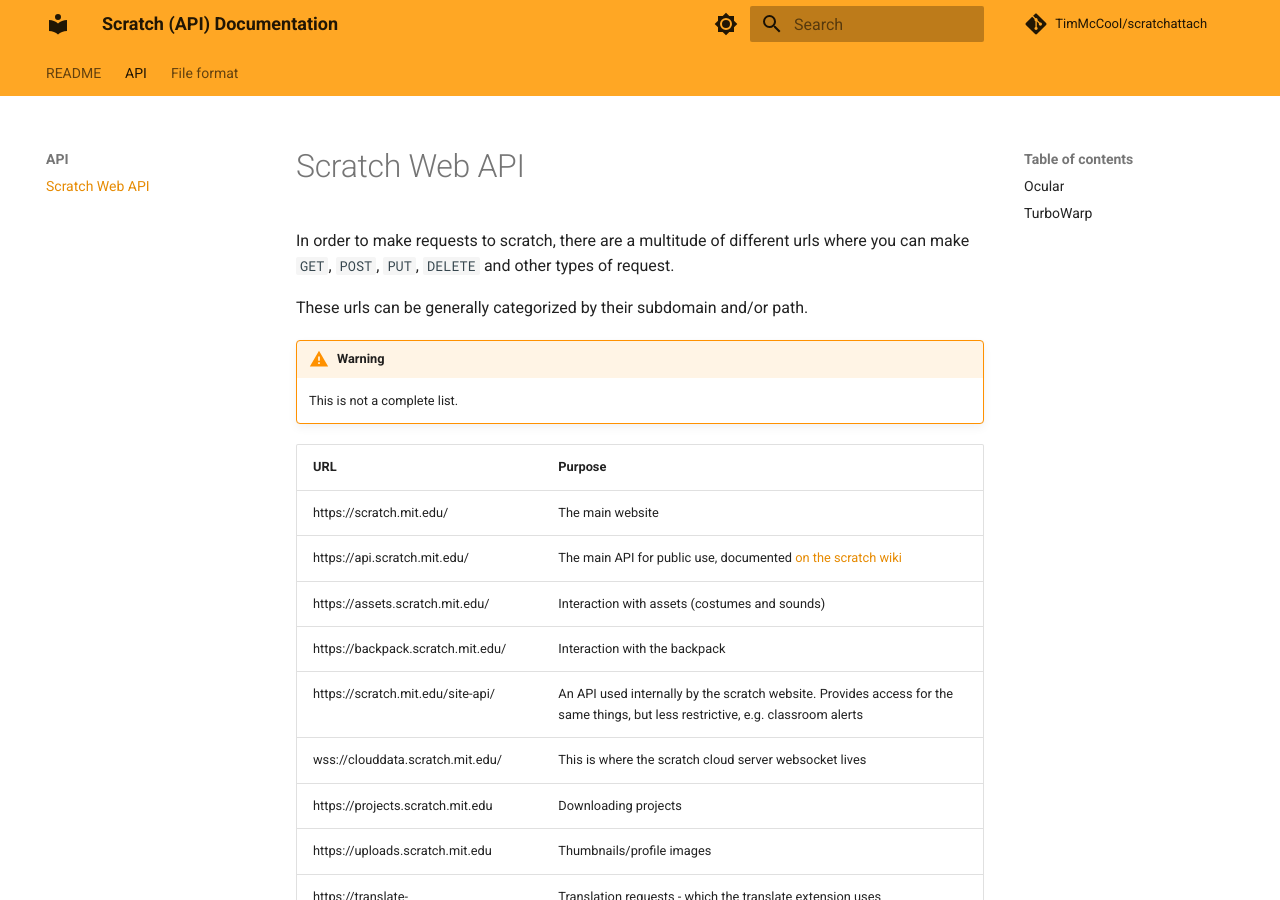
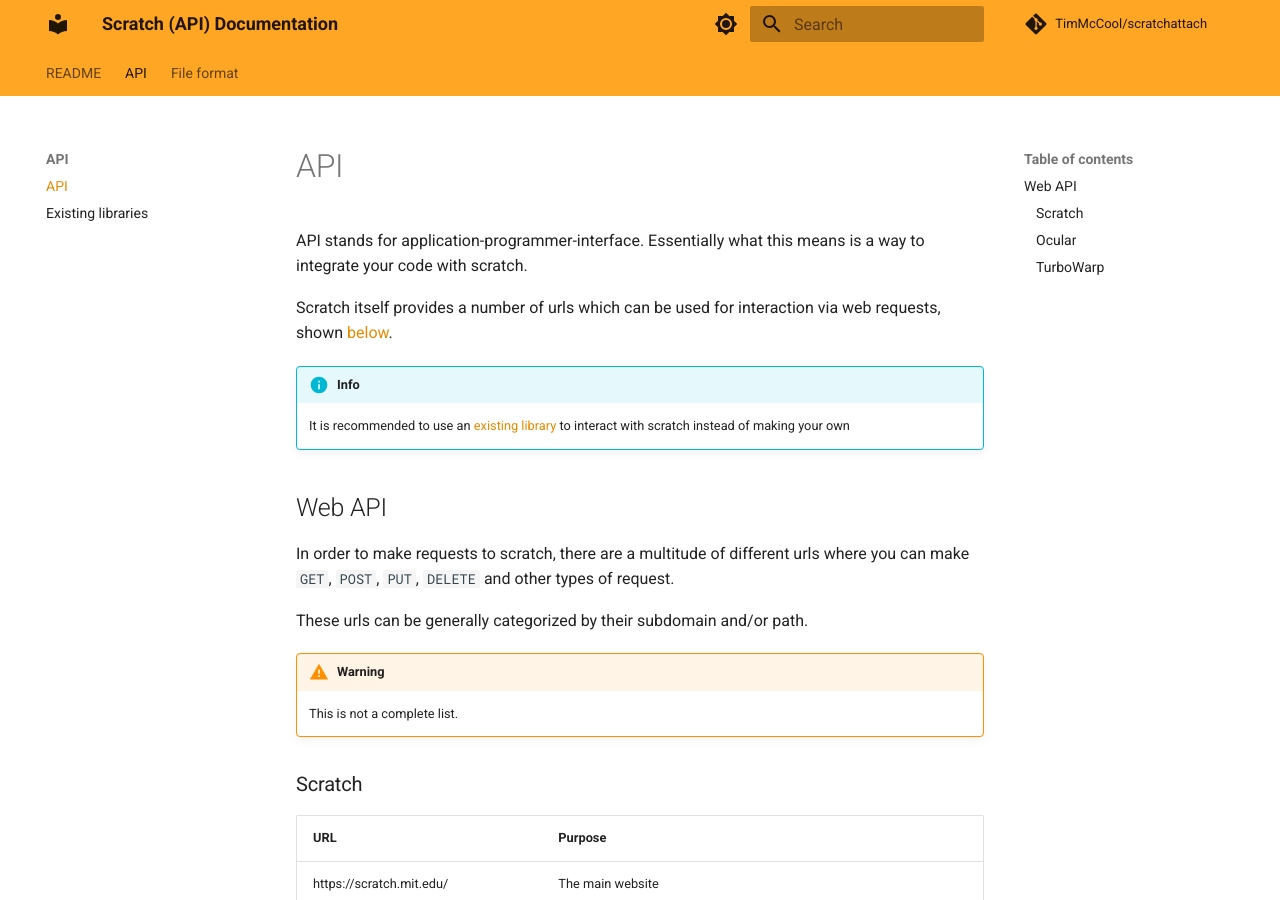
Before and after one commit to scratch-api/scratch-api.github.io, an MkDocs documentation site: the page built from docs/API/index.md, in a window 1280 px wide and 900 px high. Built offline with MkDocs 1.6.1 and Material for MkDocs 9.7.7, drawn with Linux system fonts in a browser that asks for light colours; comment, search, counter and statistics services are not loaded.

Commit message:
feat: libs

```diff
--- a/docs/API/index.md
+++ b/docs/API/index.md
@@ -1,4 +1,15 @@
-# Scratch Web API
+# API
+
+API stands for application-programmer-interface. Essentially what this means is a way to integrate your code
+with scratch.
+
+Scratch itself provides a number of urls which can be used for interaction via web requests, shown [below](#web-api).
+
+!!! info
+
+    It is recommended to use an [existing library](existing-libraries) to interact with scratch instead of making your own
+
+## Web API
 
 In order to make requests to scratch, there are a multitude of different urls where you can make
 `GET`, `POST`, `PUT`, `DELETE` and other types of request.
@@ -8,6 +19,8 @@
 !!! warning
 
     This is not a complete list.
+
+### Scratch
 
 | URL                                        | Purpose                                                                                                                         |
 |--------------------------------------------|---------------------------------------------------------------------------------------------------------------------------------|
@@ -23,14 +36,14 @@
 | https://cdn.scratch.mit.edu                | Content delivery network - hosts images, css, js, emojis, etc.                                                                  |
 | https://synthesis-service.scratch.mit.edu  | Text2Speech requests - which the Text2Speech extension uses                                                                     |
 
-## Ocular
+### Ocular
 
 | URL                                | Purpose                                       |
 |------------------------------------|-----------------------------------------------|
 | https://jeffalo.net/api/           | Jeffalo's API                                 |
 | https://my-ocular.jeffalo.net/api/ | API for [ocular](https://ocular.jeffalo.net/) |
 
-## TurboWarp
+### TurboWarp
 
 | URL | Purpose |
 |-----|---------|
```
Also changed, not shown: docs/API/existing-libraries.md (added, +23 -0 lines).
